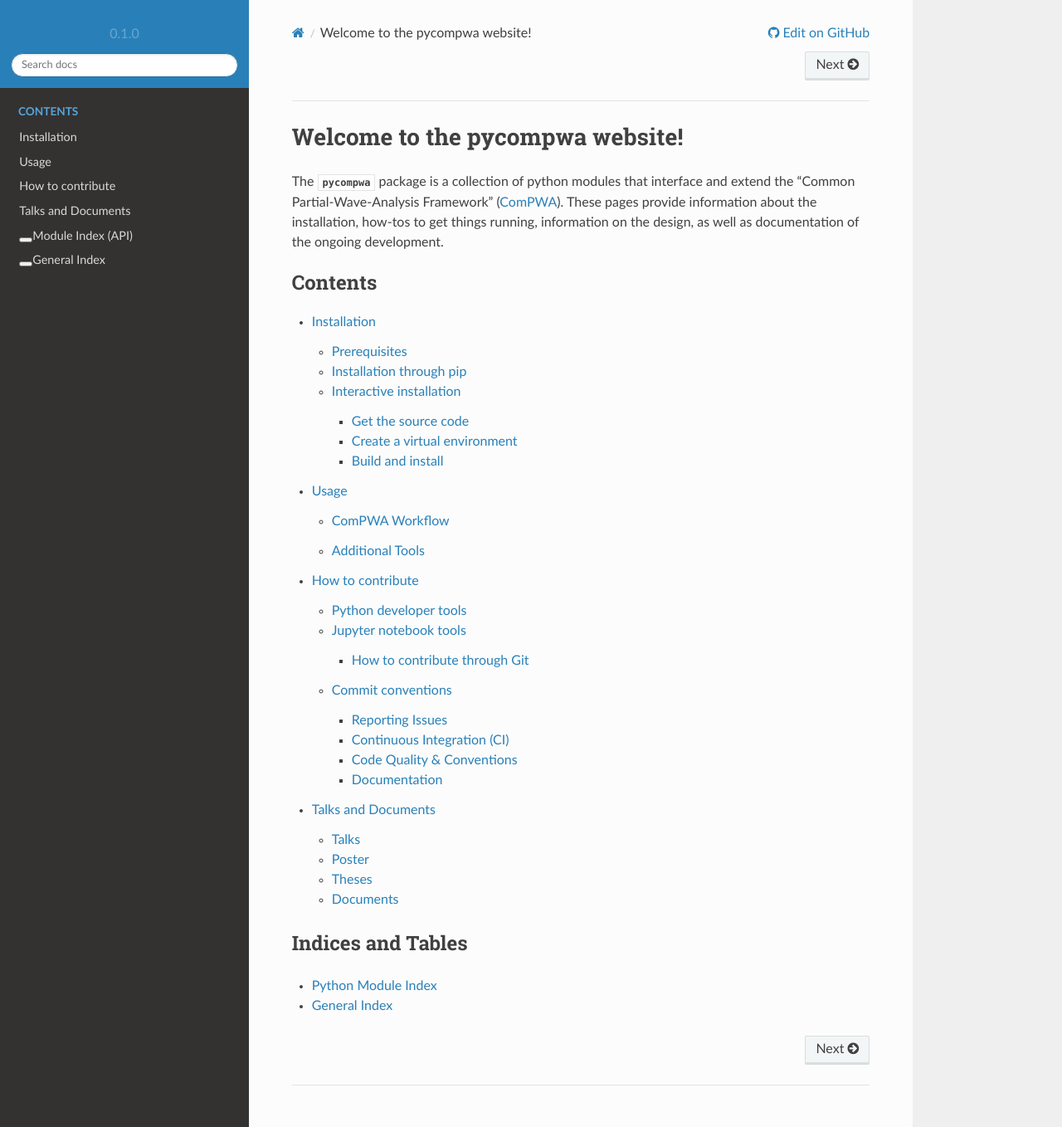
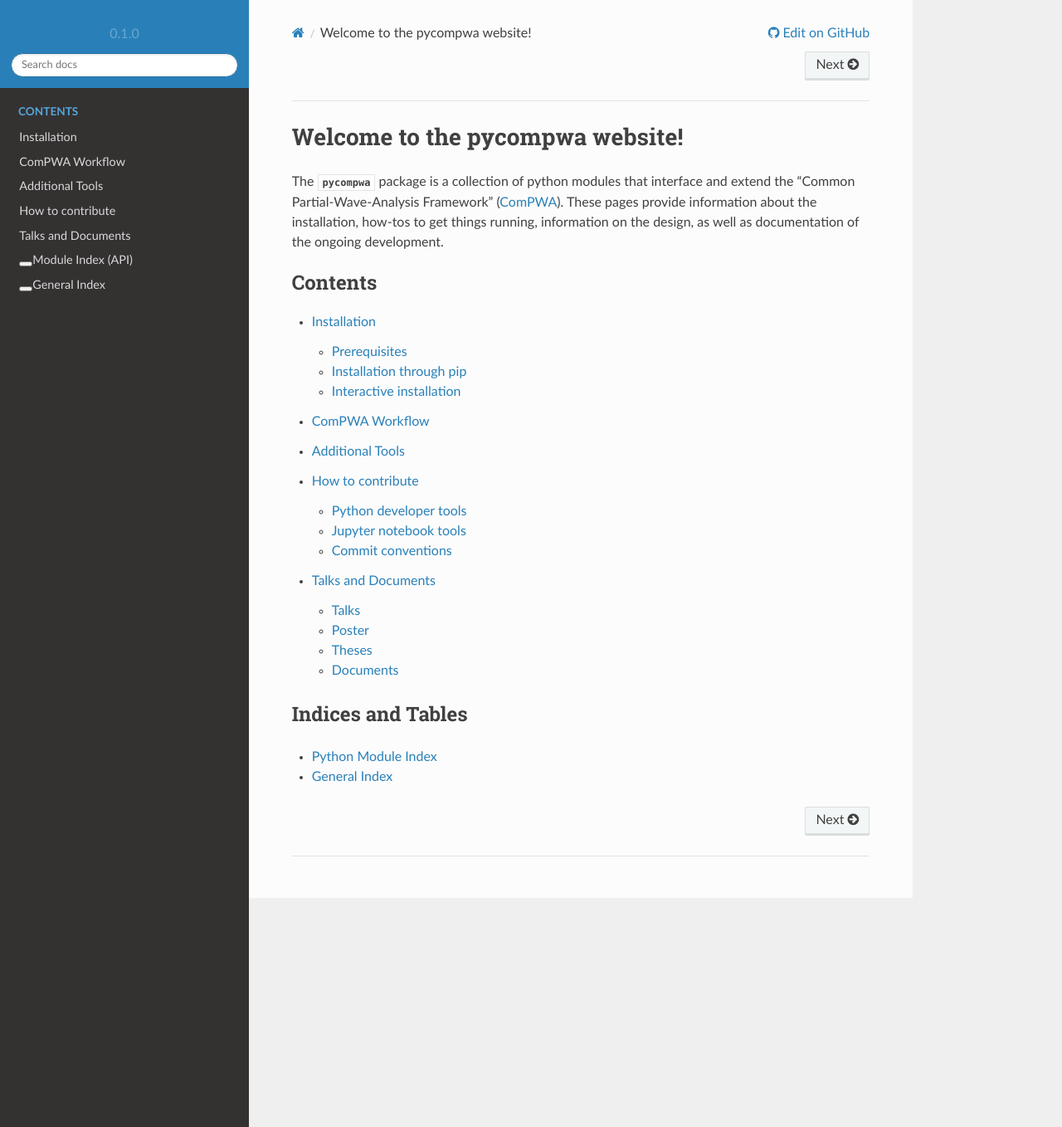
Before and after one commit to ComPWA/pycompwa, a Sphinx documentation site: the page built from doc/source/index.rst, in a window 1280 px wide and 1358 px high. Shown: the whole window at 83% size. Built offline with Sphinx 7.4.7 and the Read the Docs theme 2.0.0, drawn with Linux system fonts in a browser that asks for light colours; pages that are not in the unit, such as notebooks, are missing from menus; the version number is read from the project's files by our own code.

Commit message:
docs: move workflow and tools pages up
The table of contents in the index has become rather large (because the
depth is 3). In contrast, the side bar has become rather small. So given
that the usage page itself did not contribute much, the two pages it
referred to (tools and workflow) have been moved up.

```diff
--- a/doc/source/index.rst
+++ b/doc/source/index.rst
@@ -9,11 +9,12 @@ running, information on the design, as well as documentation of the ongoing
 development.
 
 .. toctree::
-   :maxdepth: 3
+   :maxdepth: 2
    :caption: Contents
 
    installation
-   usage
+   usage/workflow
+   usage/tools
    contribute
    documents
 
--- a/doc/source/installation.rst
+++ b/doc/source/installation.rst
@@ -63,7 +63,7 @@ Et voilà, that's it! You can try out whether the installation works by running:
   import pycompwa
 
 from the Python interpreter. If that works, you can try out some of the
-examples from the :doc:`usage` page.
+examples from the :doc:`/usage/workflow` page.
 
 Note that :command:`pip` **only allows you to install specific releases**. We
 therefore recommend following the :ref:`interactive installation
--- a/doc/source/usage/tools.rst
+++ b/doc/source/usage/tools.rst
@@ -3,6 +3,8 @@ Additional Tools
 
 ComPWA provides additional tools for partial wave analysis that enrich the
 usual :doc:`workflow`. The following pages illustrate how to use those tools.
+The pages are available as Jupyter notebooks and can be downloaded `here
+<https://github.com/ComPWA/pycompwa/tree/master/examples/tools>`_.
 
 .. toctree::
     :maxdepth: 1
```
Also changed, not shown: doc/source/usage.rst (deleted, +0 -13 lines), doc/source/usage/workflow.rst (+5 -5 lines), 1 other file.
